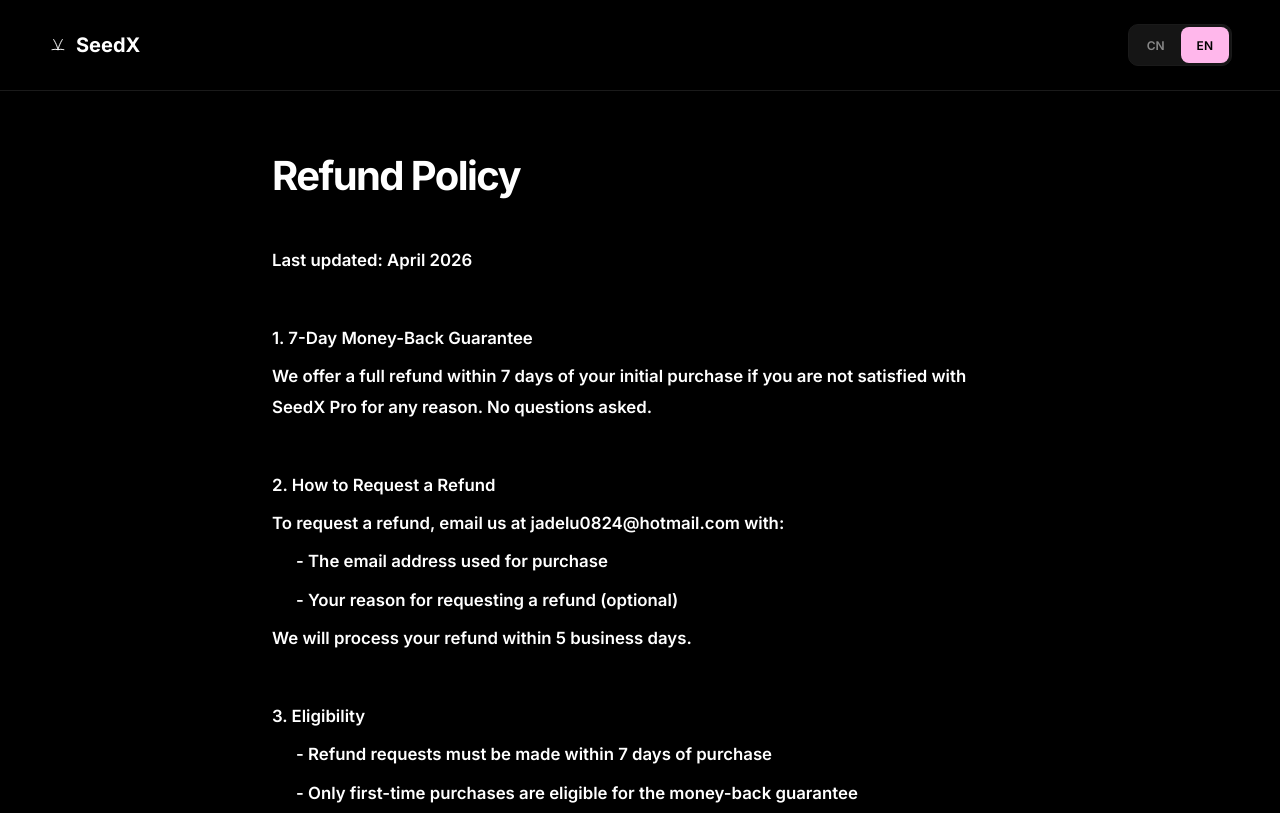
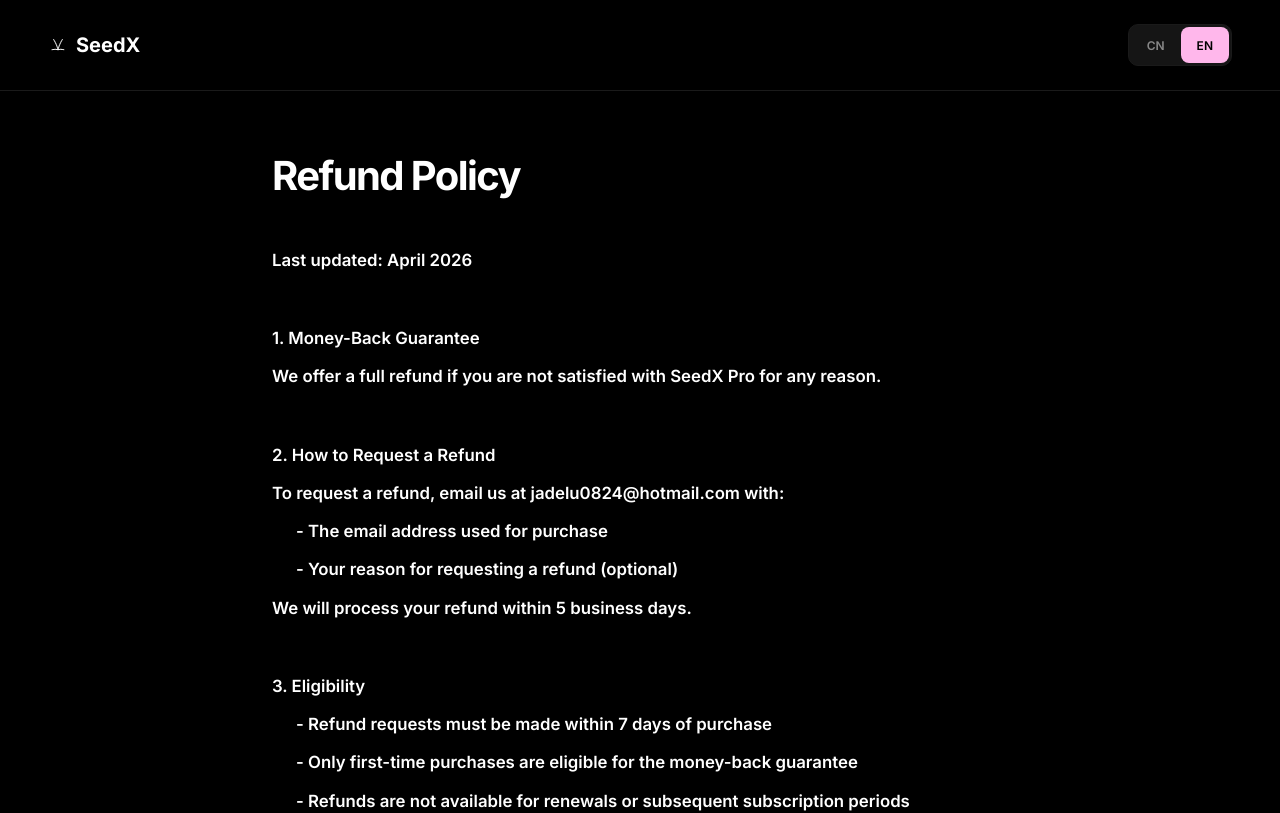
Before and after one commit to Jadeliu824/my-seedx-saas, a React (Vite) app: page /refund in a window 1280 px wide. Shown: the top 813 px of the page. Built offline with nearby package versions, Linux system fonts and the light colour scheme; no server answers.

Commit message:
docs: remove 7-day trial and guarantee mentions

```diff
--- a/src/components/LandingPage.tsx
+++ b/src/components/LandingPage.tsx
@@ -357,7 +357,7 @@ export function LandingPage() {
           </div>
 
           <div style={{ marginTop: '4rem', color: 'var(--text-muted)', fontSize: '0.875rem', textAlign: 'center' }}>
-            Secure payment powered by Paddle. 100% money-back guarantee.
+            Secure payment powered by Paddle.
           </div>
         </main>
       )}
--- a/src/data/legal.ts
+++ b/src/data/legal.ts
@@ -20,7 +20,7 @@ SeedX offers a free tier with limited usage and a Pro subscription. Payments are
 You may cancel your subscription at any time. Cancellation takes effect at the end of the current billing period. You will retain access to Pro features until then.
 
 6. Refund Policy
-We offer a 7-day money-back guarantee. If you are not satisfied within 7 days of your initial purchase, contact us for a full refund. No refunds are issued after 7 days.
+We offer a satisfaction guarantee. If you are not satisfied with your purchase, please contact us for support or refund inquiries.
 
 7. Acceptable Use
 You agree not to use SeedX to:
@@ -65,7 +65,7 @@ SeedX 提供免费版（有限次数）及 Pro 订阅版本。付款通过 Paddl
 您可随时取消订阅。取消将在当前计费周期结束后生效，您在此之前仍可使用 Pro 功能。
 
 6. 退款政策
-我们提供 7 天退款保障。若您在首次购买后 7 天内对服务不满意，可联系我们申请全额退款。7 天后不予退款。
+我们提供满意度保障。若您对服务不满意，可联系我们进行咨询或申请退款。
 
 7. 使用规范
 您同意不使用 SeedX 进行以下行为：
@@ -207,8 +207,8 @@ SeedX 不面向 13 岁以下用户。我们不会有意收集儿童数据。
       title: "Refund Policy",
       content: `Last updated: April 2026
 
-1. 7-Day Money-Back Guarantee
-We offer a full refund within 7 days of your initial purchase if you are not satisfied with SeedX Pro for any reason. No questions asked.
+1. Money-Back Guarantee
+We offer a full refund if you are not satisfied with SeedX Pro for any reason.
 
 2. How to Request a Refund
 To request a refund, email us at jadelu0824@hotmail.com with:
@@ -234,8 +234,8 @@ For refund requests: jadelu0824@hotmail.com`
       title: "退款政策",
       content: `最后更新：2026年4月
 
-1. 7天无理由退款保障
-若您在首次购买 SeedX Pro 后 7 天内因任何原因对服务不满意，可申请全额退款，无需说明理由。
+1. 无理由退款保障
+若您因任何原因对 SeedX Pro 服务不满意，可申请全额退款，无需说明理由。
 
 2. 如何申请退款
 请发送邮件至 jadelu0824@hotmail.com，注明：
```
